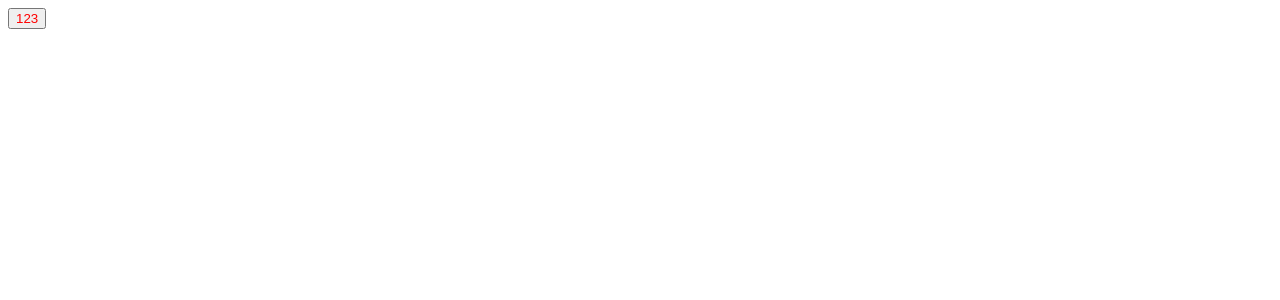
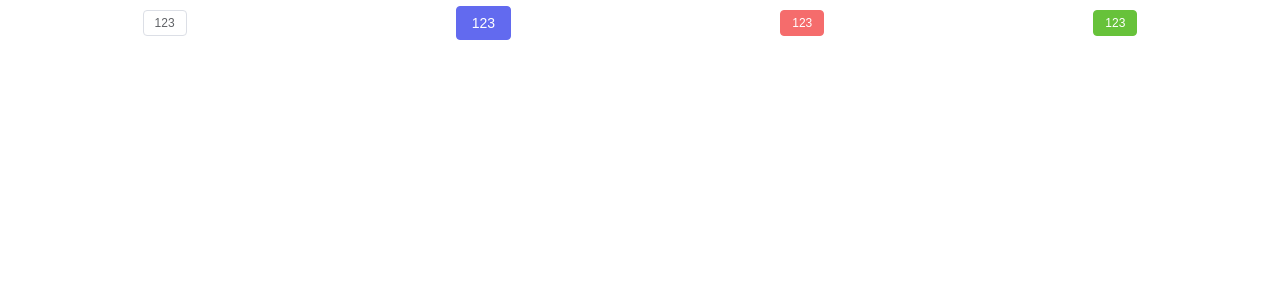
Before and after one commit to margin666/Simple-Design, a Vue app: page / in a window 1280 px wide. Shown: the top 300 px of the page. Built offline with nearby package versions, Linux system fonts and the light colour scheme.

Commit message:
feat: button的size和部分type属性样式

```diff
--- a/packages/src/button/Button.vue
+++ b/packages/src/button/Button.vue
@@ -1,9 +1,11 @@
 <template>
-    <button
-        :class="classes(
-
-        )"
-        >
+    <button :class="[
+        ns.b(),
+        ns.m(size),
+        ns.m(type),
+        ns.is('text', text),
+        ns.is('round', round),
+    ]">
         <slot></slot>
     </button>
 </template>
@@ -15,18 +17,35 @@ export default {
 }
 </script>
 <script lang="ts" setup>
-import {createNamespace} from '../../utils/namespace'
+import { createNamespace, useNamespace } from '../../utils/namespace'
 import { defineProps } from 'vue'
 defineProps({
     size: {
         type: String,
-        default: 'small',
+        default: 'default',
+        required: false,
+    },
+    type: {
+        type: String,
+        default: '',
         required: false
-    }
+    },
+    text: {
+        type: Boolean,
+        default: false,
+        required: false
+    },
+    round: {
+        type: Boolean,
+        default: false,
+        required: false
+    },
 })
 
 
-const {n, classes} = createNamespace('btn')
+const { n, classes } = createNamespace('button')
+const ns = useNamespace('button')
+
 
 </script>
 
--- a/packages/src/button/button.scss
+++ b/packages/src/button/button.scss
@@ -1,3 +1,124 @@
-button {
-    color: red;
+.simple-button {
+    border-radius: 4px;
+    border: 1px solid #dcdfe6;
+    color: #606266;
+    cursor: pointer;
+    text-align: center;
+    background-color: transparent;
+    &:hover {
+        background-color: rgb(238, 240, 255);
+        border-color: rgb(155, 161, 248);
+        color: #626aef;
+    }
+    &:active {
+        background-color: #bbbefa;
+    }
+    &.is-text {
+        border-color: #dcdfe6;
+        &:hover {
+            background-color: #dcdfe613;
+        }
+        &:active {
+            background-color: #dcdfe63a;
+        }
+    }
 }
+
+
+// size
+.simple-button--small {
+    font-size: 12px;
+    padding: 5px 11px;
+}
+
+.simple-button--default {
+    font-size: 14px;
+    padding: 8px 15px;
+}
+
+.simple-button--large {
+    font-size: 16px;
+    padding: 12px 19px;
+}
+
+
+// type
+.simple-button--primary {
+    background-color: #626aef;
+    color: #fff;
+    border-color: #626aef;
+    &:hover {
+        color: white;
+        background-color: #7c82f0;
+        border-color: #7c82f0;
+        outline: none;
+    }
+    &:active {
+        background-color: rgb(82, 89, 195);
+        border-color: rgb(82, 89, 195);
+    }
+    &.is-text {
+        background-color: transparent;
+        border-color: transparent;
+        color: #626aef;
+        &:hover {
+            background-color: #6269ef18;
+        }
+        &:active {
+            background-color: #6269ef43;
+        }
+    }
+}
+.simple-button--danger {
+    background-color: #f56c6c;
+    color: #fff;
+    border-color: #f56c6c;
+    &:hover {
+        color: white;
+        background-color: #f89898;
+        border-color: #f89898;
+        outline: none;
+    }
+    &:active {
+        background-color: #c45656;
+        border-color: #c45656;
+    }
+    &.is-text {
+        background-color: transparent;
+        border-color: transparent;
+        color: #f56c6c;
+        &:hover {
+            background-color: #f56c6c1a;
+        }
+        &:active {
+            background-color: #f56c6c4b;
+        }
+    }
+}
+
+.simple-button--success {
+    background-color: #67c23a;
+    color: #fff;
+    border-color: #67c23a;
+    &:hover {
+        color: white;
+        background-color: #95d475;
+        border-color: #95d475;
+        outline: none;
+    }
+    &:active {
+        background-color: #529b2e;
+        border-color: #529b2e;
+    }
+    &.is-text {
+        background-color: transparent;
+        border-color: transparent;
+        color: #67c23a;
+        &:hover {
+            background-color: #95d47516;
+        }
+        &:active {
+            background-color: #95d47547;
+        }
+    }
+}
--- a/packages/src/index.ts
+++ b/packages/src/index.ts
@@ -1,4 +1,5 @@
 import { App } from 'vue';
+import './style.scss'
 import Button from './button/index'
 
 export default {
--- /dev/null
+++ b/packages/src/style.scss
@@ -0,0 +1,3 @@
+* {
+    box-sizing: border-box;
+}
--- a/packages/utils/namespace.ts
+++ b/packages/utils/namespace.ts
@@ -1,13 +1,82 @@
 
+
+const defNamespace = 'simple'
+// 使用bem命名规范
+const _bem = (
+    namespace: string, // 框架名
+    block: string, // -模块名
+    blockSuffix: string, // -模块的补充后缀
+    element: string, // __模块内部元素
+    modifier: string // --修饰属性(之村、颜色、状态、操作等)
+) => {
+    let cls = `${namespace}-${block}`
+    if(blockSuffix){
+        cls += `-${blockSuffix}`
+    }
+    if(element){
+        cls += `__${element}`
+    }
+    if(modifier){
+        cls += `--${modifier}`
+    }
+    return cls
+}
+
+
+export const useNamespace = (block: string) => {
+    const namespace = defNamespace
+    const b = (blockSuffix = '') => {
+        return _bem(namespace, block, blockSuffix, '', '')
+    }
+    const e = (element?:string) => {
+        return element?_bem(namespace, block, '', element, ''):''
+    }
+    const m = (modifier?: string) => {
+        return modifier?_bem(namespace, block, '', '', modifier):''
+    }
+    const be = (blockSuffix?:string, element?:string) => {
+        return blockSuffix && element
+                ? _bem(namespace, block, blockSuffix, element, '')
+                : ''
+    }
+    const bm = (blockSuffix?:string, modifire?:string) => {
+        return blockSuffix && modifire
+            ? _bem(namespace, block, blockSuffix, '', modifire)
+            : ''
+    }
+    const em = (element?:string, modifire?:string) => {
+        return element && modifire
+            ? _bem(namespace, block, '', element, modifire)
+            : ''
+    }
+
+    const bem = (blockSuffix?:string, element?:string, modifire?:string) => {
+        return blockSuffix && element && modifire
+            ?_bem(namespace, block, blockSuffix, element, modifire)
+            : ''
+    }
+
+    const is = (name:string, status:boolean) => {
+        return status?`is-${name}`:''
+    }
+
+    return {
+        b,e,m,be,bm,em,bem,is
+    }
+}
 
 
 // 如果是string，直接使用，如果是tuple，第一项作为条件，后面两项作为class名
 type classType = (string | [any, string, string?])[]
+
+// 创建一个命名空间，返回一个生成class名的函数，以及生成多个classname的函数
+// 框架名-命名空间--后缀
+// classes => string/表达式
 export function createNamespace(name:string){
-    const namespace = 'sim-'+name
+    const namespace = 'simple-'+name
     const createBEM = (suffix?:string) => {
         if(!suffix)return namespace
-        return suffix.startsWith('__')?`${namespace}${suffix}`:`${namespace}__${suffix}`
+        return suffix.startsWith('--')?`${namespace}${suffix}`:`${namespace}__${suffix}`
     }
     const classes = (...classes:classType) => {
         return classes.map(el => {
--- a/src/App.vue
+++ b/src/App.vue
@@ -1,25 +1,24 @@
 <script setup lang="ts">
-// This starter template is using Vue 3 <script setup> SFCs
-// Check out https://vuejs.org/api/sfc-script-setup.html#script-setup
-import HelloWorld from './components/HelloWorld.vue'
+
 </script>
 
 <template>
-  <div>
-    <SimButton>123</SimButton>
+  <div class="box">
+    <SimButton text size="small">123</SimButton>
+    <SimButton type="primary" size="default">123</SimButton>
+    <SimButton type="danger" size="small">123</SimButton>
+    <!-- <SimButton type="warning" size="small">123</SimButton> -->
+    <SimButton type="success" size="small">123</SimButton>
+    <!-- <SimButton type="info" size="large">123</SimButton> -->
   </div>
 </template>
 
 <style scoped>
-.logo {
-  height: 6em;
-  padding: 1.5em;
-  will-change: filter;
-}
-.logo:hover {
-  filter: drop-shadow(0 0 2em #646cffaa);
-}
-.logo.vue:hover {
-  filter: drop-shadow(0 0 2em #42b883aa);
+.box {
+  /* width: 200px; */
+  height: 30px;
+  display: flex;
+  align-items: center;
+  justify-content: space-around;
 }
 </style>
```
Also changed, not shown: packages/src/button/info.md (added, +20 -0 lines).
